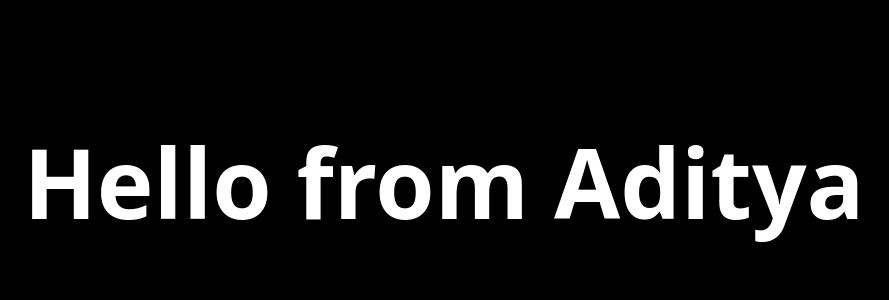
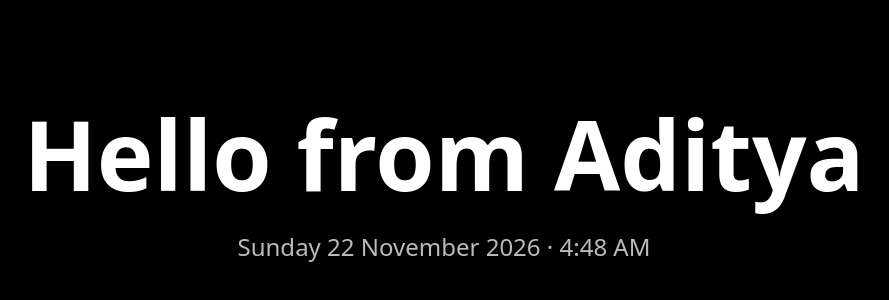
Before and after one commit to adinuks/firse-class, a plain HTML site: page hello.html in a window 1280 px wide. Shown: the part 218-518 px from the top of the page, without its empty margins (196-1085 px from the left). Drawn offline with Linux system fonts and the light colour scheme.

Commit message:
Add live date and time to hello.html (stage 2)
Co-Authored-By: Claude Sonnet 5.5 <noreply@anthropic.com>
Claude-Session: https://claude.ai/code/session_01Vw6kgd7CFrXYzrXGy5DtEY

```diff
--- a/hello.html
+++ b/hello.html
@@ -22,12 +22,34 @@
       font-size: 6rem;
       line-height: 1.1;
     }
+    #datetime {
+      margin-top: 1.5rem;
+      font-size: 1.5rem;
+      color: #bbb;
+    }
     @media (max-width: 600px) {
       h1 { font-size: 3rem; }
+      #datetime { font-size: 1rem; }
     }
   </style>
 </head>
 <body>
   <h1>Hello from Aditya</h1>
+  <p id="datetime"></p>
+
+  <script>
+    function updateDateTime() {
+      const now = new Date();
+      const date = now.toLocaleDateString('en-GB', {
+        weekday: 'long', day: 'numeric', month: 'long', year: 'numeric'
+      });
+      const time = now.toLocaleTimeString('en-US', {
+        hour: 'numeric', minute: '2-digit', hour12: true
+      });
+      document.getElementById('datetime').textContent = date + ' · ' + time;
+    }
+    updateDateTime();
+    setInterval(updateDateTime, 1000);
+  </script>
 </body>
 </html>
```
